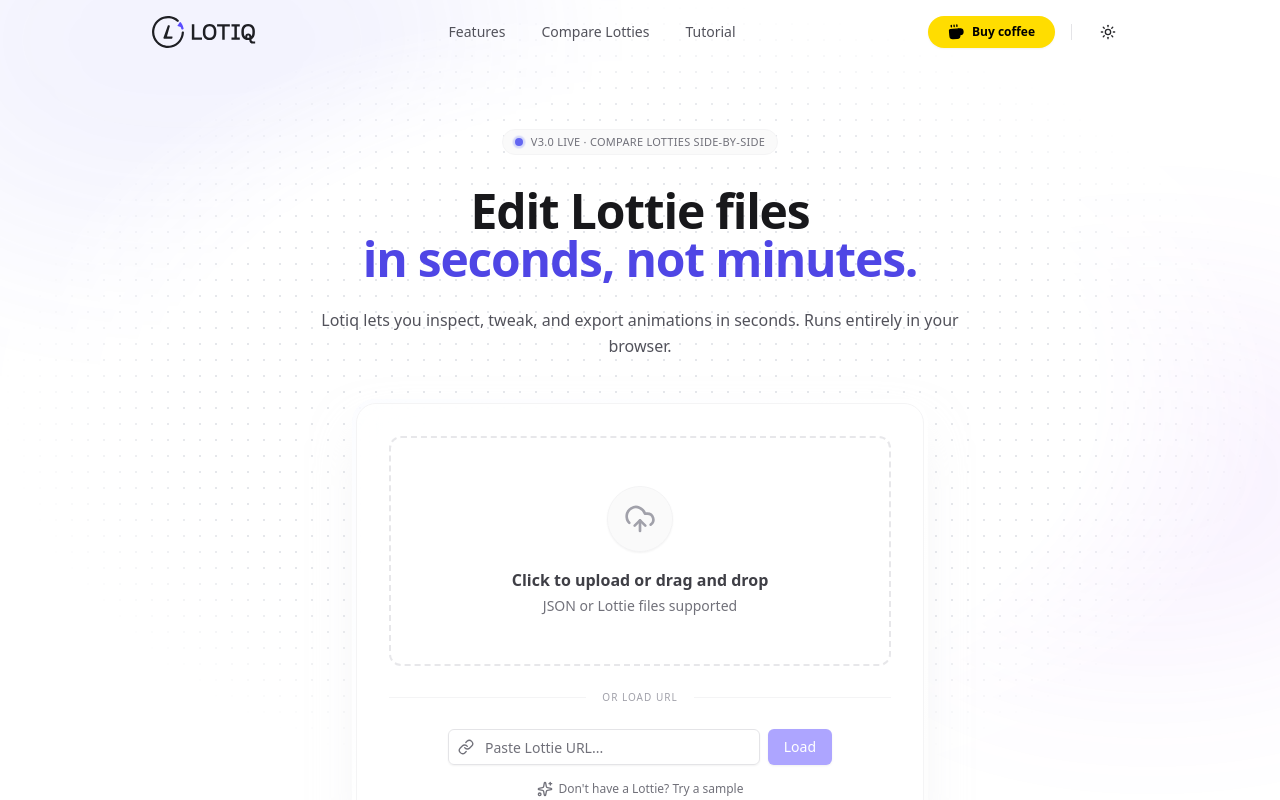
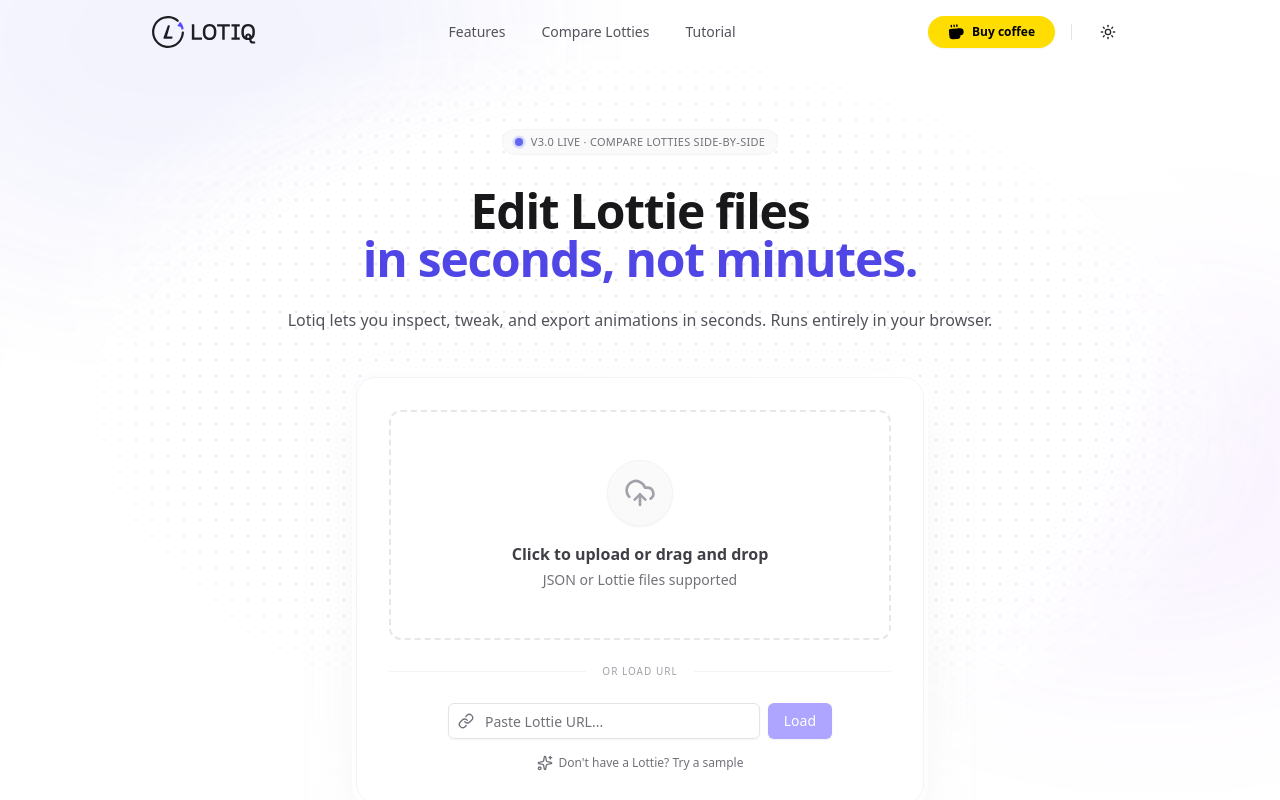
Before and after one commit to its-harsshhh/Lotiq, a React (Vite) app: page / in a window 1280 px wide. Shown: the top 800 px of the page. Built offline with nearby package versions, Linux system fonts and the light colour scheme.

Commit message:
style: widen hero container to fit description on one line

```diff
--- a/src/components/LandingPage.tsx
+++ b/src/components/LandingPage.tsx
@@ -151,7 +151,7 @@
                     variants={staggerContainer}
                     initial="hidden"
                     animate="visible"
-                    className="text-center space-y-6 max-w-2xl mx-auto mb-10 w-full"
+                    className="text-center space-y-6 max-w-3xl mx-auto mb-10 w-full"
                 >
                     <motion.div
                         variants={fadeInUp}
```
